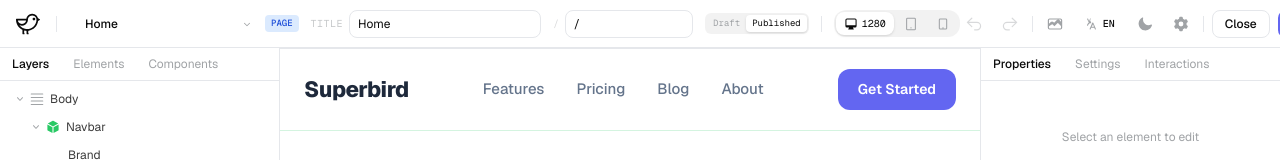
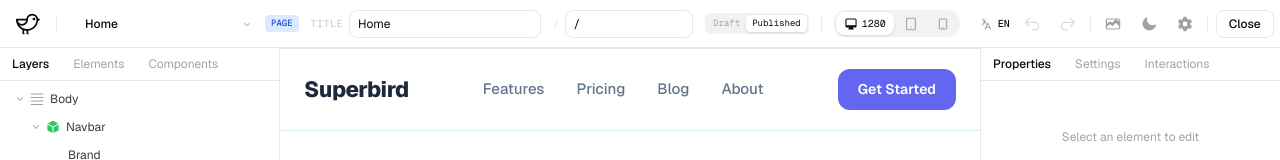
Before and after one commit to frvncois/superbird-beta, a Vue app in the folder superbird/: page / in a window 1280 px wide. Shown: the top 160 px of the page. Built offline with nearby package versions, Linux system fonts and the light colour scheme; the HTML template or start-up script is replaced by a standard one.

Commit message:
refactor(header): move translation switcher next to the viewport selector
HeaderLocaleSwitch moves out of the right-side actions into the context bar,
right after the viewport switch.

Co-Authored-By: Claude Fable 5 <noreply@anthropic.com>

```diff
--- a/superbird/src/components/header/EditorHeader.vue
+++ b/superbird/src/components/header/EditorHeader.vue
@@ -9,7 +9,6 @@ import IconUi from '@/components/ui/IconUi.vue'
 import { useHistory } from '@/composables/useHistory'
 import HeaderPageSelect from './HeaderPageSelect.vue'
 import HeaderContextBar from './HeaderContextBar.vue'
-import HeaderLocaleSwitch from './HeaderLocaleSwitch.vue'
 
 const mediaStore = useMediaStore()
 const globalStylesStore = useGlobalStylesStore()
@@ -59,8 +58,6 @@ function toggleTheme() {
             <path fill-rule="evenodd" d="M1 5.25A2.25 2.25 0 0 1 3.25 3h13.5A2.25 2.25 0 0 1 19 5.25v9.5A2.25 2.25 0 0 1 16.75 17H3.25A2.25 2.25 0 0 1 1 14.75v-9.5Zm1.5 9.5c0 .414.336.75.75.75h13.5a.75.75 0 0 0 .75-.75v-2.305l-3.47-3.47a.75.75 0 0 0-1.06 0l-3.72 3.72-2.22-2.22a.75.75 0 0 0-1.06 0L2.5 12.94v1.81Zm0-4.94 2.22-2.22a2.25 2.25 0 0 1 3.182 0l.97.97 3.47-3.47a2.25 2.25 0 0 1 3.182 0L17.5 7.06V5.25a.75.75 0 0 0-.75-.75H3.25a.75.75 0 0 0-.75.75v4.56Z" clip-rule="evenodd" />
           </svg>
         </IconButtonUi>
-        <!-- Locale switcher -->
-        <HeaderLocaleSwitch />
         <!-- Theme toggle -->
         <IconButtonUi :title="isDark ? 'Switch to light mode' : 'Switch to dark mode'" @click="toggleTheme">
           <!-- Sun (light mode) -->
--- a/superbird/src/components/header/HeaderContextBar.vue
+++ b/superbird/src/components/header/HeaderContextBar.vue
@@ -7,6 +7,7 @@ import InputUi from '@/components/ui/InputUi.vue'
 import SegmentedControlUi from '@/components/ui/SegmentedControlUi.vue'
 import IconUi from '@/components/ui/IconUi.vue'
 import HeaderViewportSwitch from './HeaderViewportSwitch.vue'
+import HeaderLocaleSwitch from './HeaderLocaleSwitch.vue'
 
 const store = useCanvasStore()
 const collections = useCollectionsStore()
@@ -108,7 +109,8 @@ function backToTemplate() {
 
     <div class="h-4 w-px bg-border" />
 
-    <!-- Viewport selector (always) -->
+    <!-- Viewport selector + translation (always) -->
     <HeaderViewportSwitch />
+    <HeaderLocaleSwitch />
   </div>
 </template>
```
